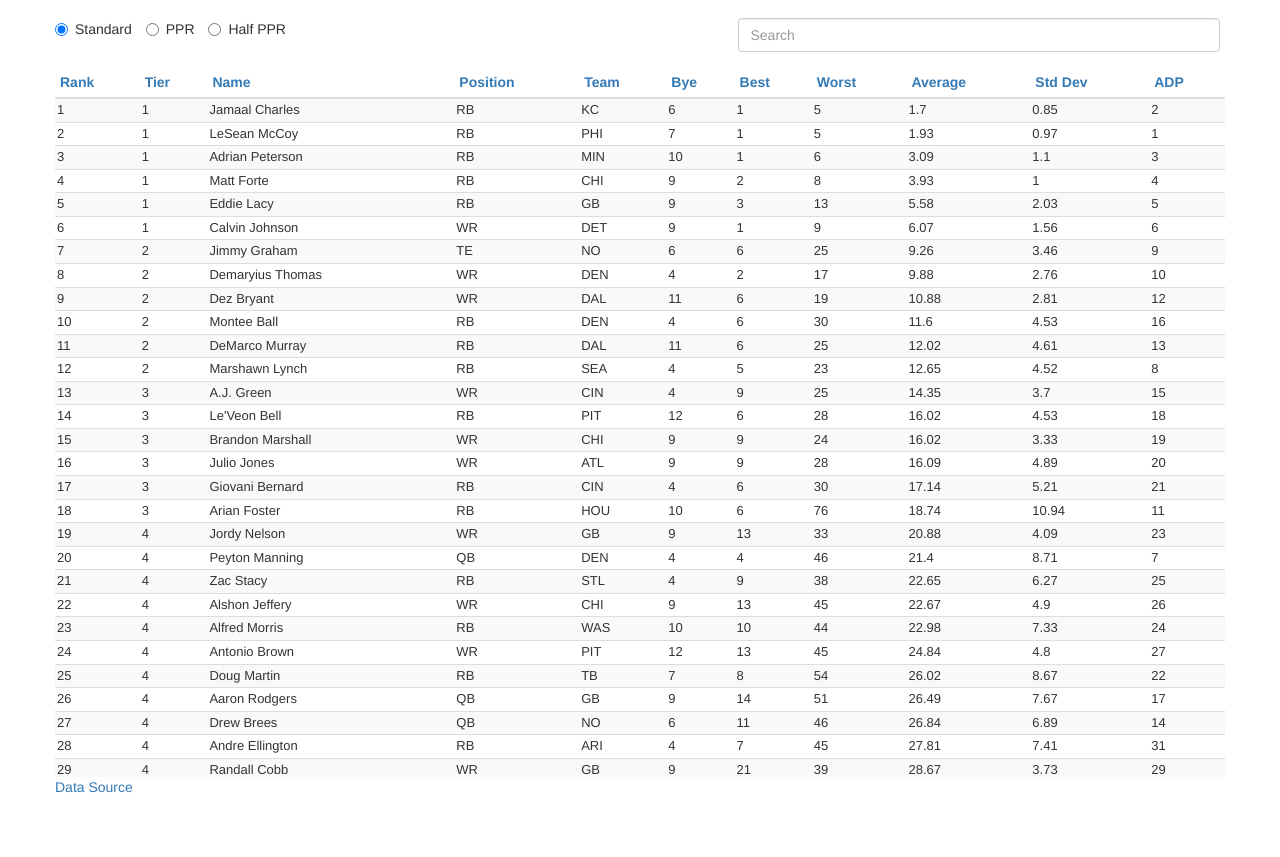
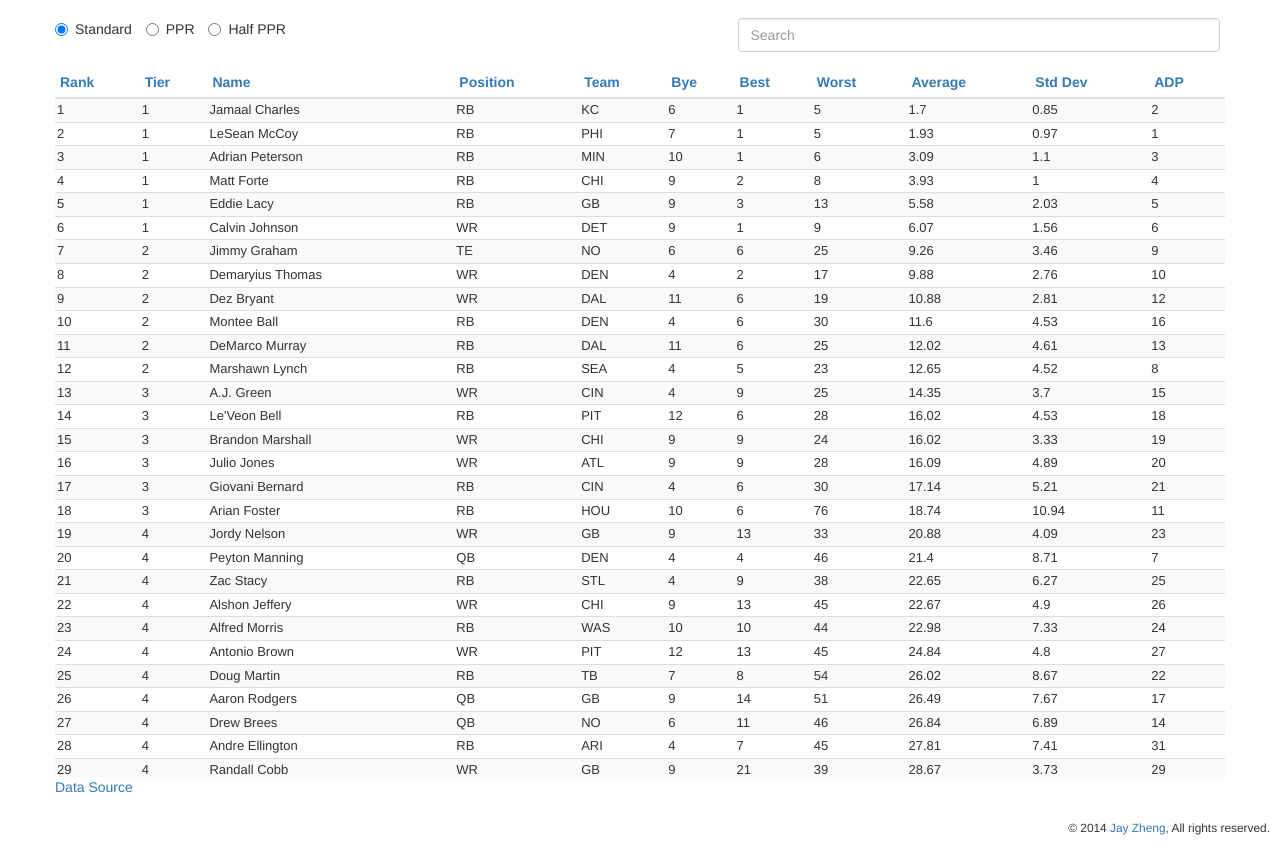
Before and after one commit to jayjzheng/ff_rankings, a website: page app/index.html in a window 1280 px wide. Shown: the part 54-911 px from the top of the page. Before the commit the page ends 851 px from the top, so only its background shows below. Drawn offline with nearby package versions, Linux system fonts and the light colour scheme; some packages are replaced by stand-ins of ours.

Commit message:
add footer

```diff
--- a/app/css/app.css
+++ b/app/css/app.css
@@ -28,3 +28,24 @@
   font-weight: bold;
   margin-bottom: 5px;
 }
+
+html, body {
+  height: 100%;
+}
+
+#wrap {
+  min-height: 100%;
+}
+
+#main {
+  overflow:auto;
+  padding-bottom:60px; /* this needs to be bigger than footer height*/
+}
+
+.footer {
+  position: relative;
+  margin-top: -50px; /* negative value of footer height */
+  height: 50px;
+  clear:both;
+  padding:10px;
+}
--- a/app/index.html
+++ b/app/index.html
@@ -29,8 +29,13 @@
   <!--[if lt IE 7]>
       <p class="browsehappy">You are using an <strong>outdated</strong> browser. Please <a href="http://browsehappy.com/">upgrade your browser</a> to improve your experience.</p>
   <![endif]-->
+  <div id="wrap">
+    <div ng-view></div>
+  </div>
 
-  <div ng-view></div>
+  <footer class="footer pull-right">
+    <small>© 2014 <a href="http://jayzheng.com/ff">Jay Zheng</a>, All rights reserved.</small>
+  </div>
 
   <!-- In production use:
   <script src="//ajax.googleapis.com/ajax/libs/angularjs/x.x.x/angular.min.js"></script>
--- a/app/templates/rankings.html
+++ b/app/templates/rankings.html
@@ -1,4 +1,4 @@
-<div class="container">
+<div id="main" class="container clear-top">
 
   <div class="row">
     <div class="form-group col-md-7">
```
Also changed, not shown: app/templates/about.html (+1 -1 lines), app/templates/draft-aid.html (+1 -1 lines).
